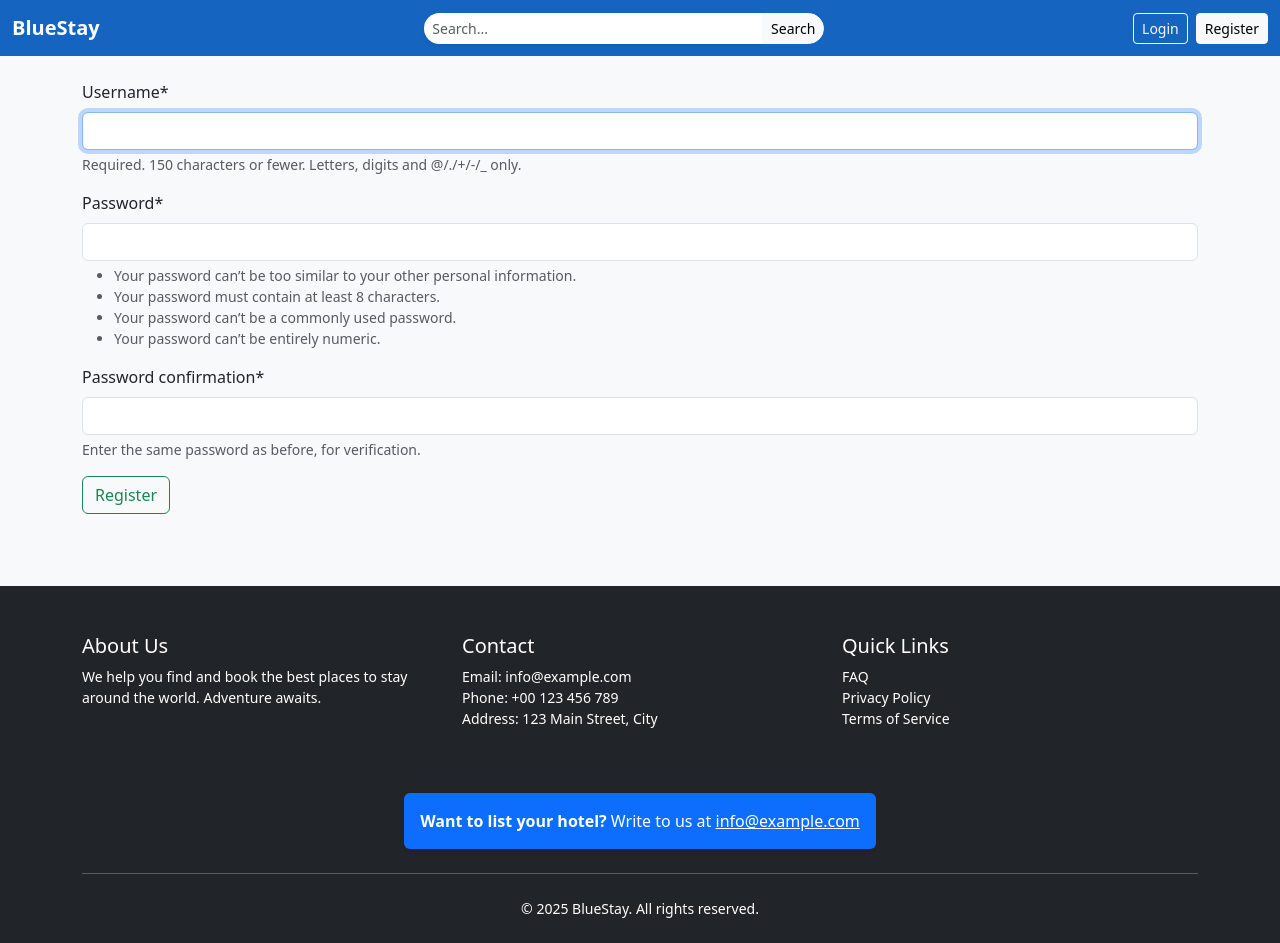
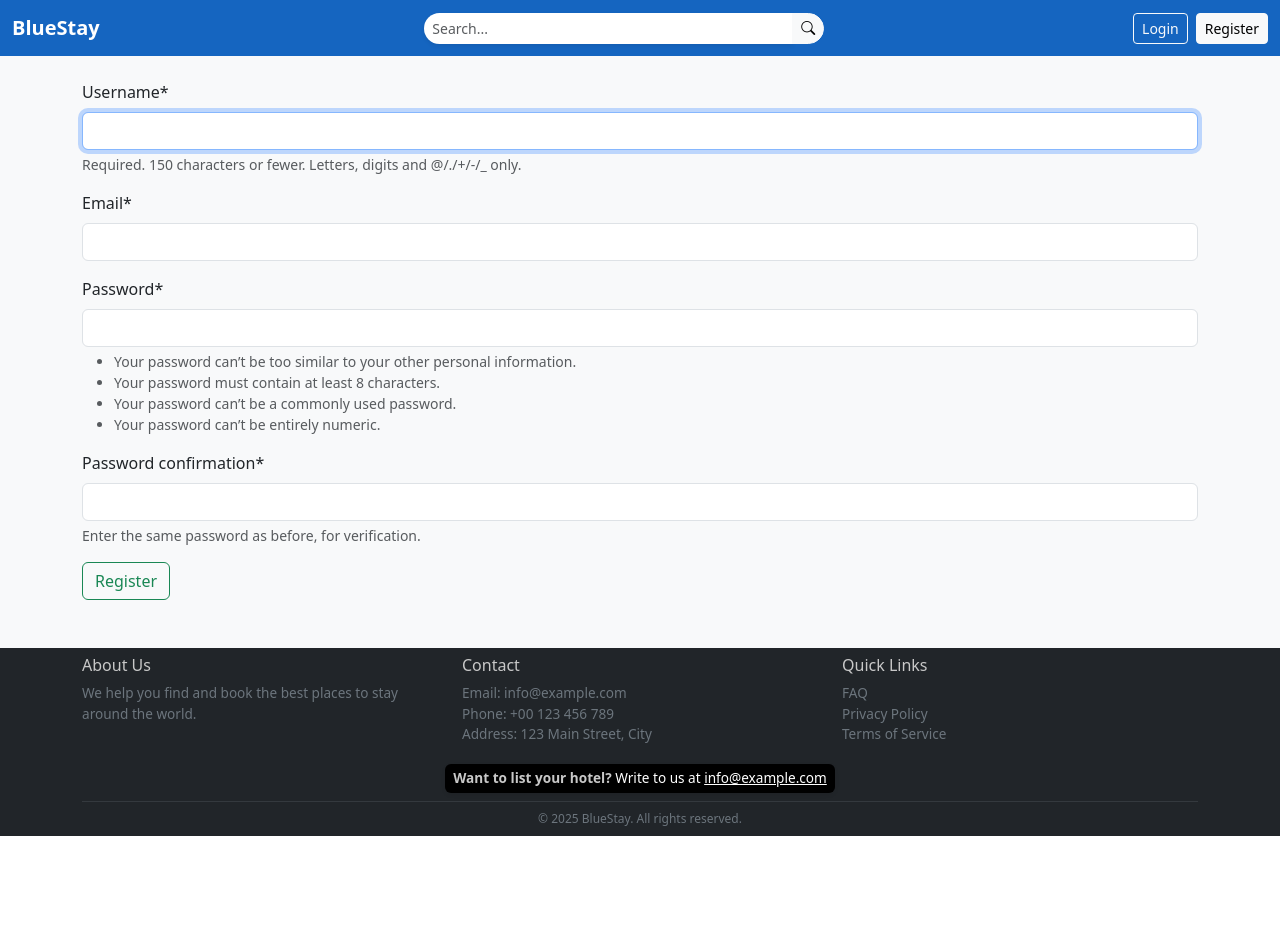
Before and after one commit to MoNaK-Wales/booking-django, a Django app: page /auth/register/ in a window 1280 px wide. After the commit the page ends 836 px from the top, so only its background shows below. Run offline with Django 5.2, Linux system fonts and the light colour scheme; some libraries are stand-ins or nearby versions.

Commit message:
profile edit + footer

```diff
--- a/auth_users/forms.py
+++ b/auth_users/forms.py
@@ -4,3 +4,15 @@ from django import forms
 
 class CustomUserCreationForm(UserCreationForm):
     email = forms.EmailField(required=True)
+
+    class Meta:
+        model = User
+        fields = ["username", "email", "password1", "password2"]
+
+
+class ProfileUpdateForm(forms.ModelForm):
+    email = forms.EmailField(required=True)
+
+    class Meta:
+        model = User
+        fields = ["username", "email"]
--- a/auth_users/urls.py
+++ b/auth_users/urls.py
@@ -8,4 +8,5 @@ urlpatterns = [
     path('register/', views.register, name='register'),
     path('login/', views.login_user, name='login'),
     path('logout/', views.logout_user, name='logout'),
+    path('edit/', views.edit_profile, name='edit_profile'),
 ]
--- a/auth_users/views.py
+++ b/auth_users/views.py
@@ -1,7 +1,8 @@
 from django.shortcuts import render, redirect
-from django.contrib.auth import login, authenticate, logout
-from django.contrib.auth.forms import UserCreationForm, AuthenticationForm
+from django.contrib.auth import login, authenticate, logout, get_user_model
+from django.contrib.auth.forms import AuthenticationForm
 from django.contrib import messages
+from .forms import CustomUserCreationForm, ProfileUpdateForm
 
 # Create your views here.
 def register(request):
@@ -9,13 +10,13 @@ def register(request):
         return redirect('main:locations')
 
     if request.method == 'POST':
-        form = UserCreationForm(request.POST)
+        form = CustomUserCreationForm(request.POST)
         if form.is_valid():
             user = form.save()
             login(request, user)
             return redirect('main:locations')
     else:
-        form = UserCreationForm()
+        form = CustomUserCreationForm()
 
     return render(request, 'auth_users/register.html', context={'form': form})
 
@@ -45,3 +46,23 @@ def logout_user(request):
 
     logout(request)
     return redirect('main:home')
+
+
+def edit_profile(request):
+    if not request.user.is_authenticated:
+        return redirect("auth:login")
+
+    user = get_user_model().objects.get(id=request.user.id)
+
+    if request.method == "POST":
+        form = ProfileUpdateForm(data=request.POST, instance=user)
+        if form.is_valid():
+            form.save()
+            messages.success(request, "Профіль оновлено успішно.")
+            return redirect("main:profile")
+        else:
+            messages.error(request, "Неправильні дані профілю.")
+    else:
+        form = ProfileUpdateForm(instance=user)
+
+    return render(request, "auth_users/edit.html", context={"form": form})
--- a/templates/base.html
+++ b/templates/base.html
@@ -5,6 +5,7 @@
     <meta name="viewport" content="width=device-width, initial-scale=1.0">
     <title>Booking</title>
     <link href="https://cdn.jsdelivr.net/npm/bootstrap@5.3.7/dist/css/bootstrap.min.css" rel="stylesheet" integrity="sha384-LN+7fdVzj6u52u30Kp6M/trliBMCMKTyK833zpbD+pXdCLuTusPj697FH4R/5mcr" crossorigin="anonymous">
+    <link rel="stylesheet" href="https://cdn.jsdelivr.net/npm/bootstrap-icons@1.11.1/font/bootstrap-icons.css">
     <style>
         html, body {
             height: 100%;
--- a/templates/footer.html
+++ b/templates/footer.html
@@ -1,43 +1,44 @@
-<footer class="bg-dark text-white mt-5 pt-5 pb-4">
+<footer class="bg-dark text-secondary mt-4 pt-2 pb-2" style="font-size: 0.85rem;">
     <div class="container">
         <div class="row text-center text-md-start">
-            <div class="col-md-4 mb-4">
-                <h5>About Us</h5>
-                <p class="small">
-                    We help you find and book the best places to stay around the world. Adventure awaits.
+            <div class="col-md-4 mb-2">
+                <h6 style="color:#c8c8c8;">About Us</h6>
+                <p class="mb-1">
+                    We help you find and book the best places to stay around the world.
                 </p>
             </div>
 
-            <div class="col-md-4 mb-4">
-                <h5>Contact</h5>
-                <ul class="list-unstyled small">
+            <div class="col-md-4 mb-2">
+                <h6 style="color:#c8c8c8;">Contact</h6>
+                <ul class="list-unstyled mb-1">
                     <li>Email: info@example.com</li>
                     <li>Phone: +00 123 456 789</li>
                     <li>Address: 123 Main Street, City</li>
                 </ul>
             </div>
 
-            <div class="col-md-4 mb-4">
-                <h5>Quick Links</h5>
-                <ul class="list-unstyled small">
-                    <li><a href="#" class="text-white text-decoration-none">FAQ</a></li>
-                    <li><a href="#" class="text-white text-decoration-none">Privacy Policy</a></li>
-                    <li><a href="#" class="text-white text-decoration-none">Terms of Service</a></li>
+            <div class="col-md-4 mb-2">
+                <h6 style="color:#c8c8c8;">Quick Links</h6>
+                <ul class="list-unstyled mb-1">
+                    <li><a href="#" class="text-secondary text-decoration-none">FAQ</a></li>
+                    <li><a href="#" class="text-secondary text-decoration-none">Privacy Policy</a></li>
+                    <li><a href="#" class="text-secondary text-decoration-none">Terms of Service</a></li>
                 </ul>
             </div>
         </div>
 
-        <div class="row mt-4">
+        <div class="row mt-2">
             <div class="col text-center">
-                <div class="bg-primary text-white p-3 rounded shadow-sm d-inline-block">
-                    <strong>Want to list your hotel?</strong> Write to us at <a href="mailto:info@example.com" class="text-white text-decoration-underline">info@example.com</a>
+                <div class="bg-black text-white px-2 py-1 rounded shadow-sm d-inline-block">
+                    <strong style="color:#c8c8c8;">Want to list your hotel?</strong>
+                    Write to us at <a href="mailto:info@example.com" class="text-white text-decoration-underline">info@example.com</a>
                 </div>
             </div>
         </div>
 
-        <hr class="border-light my-4">
+        <hr class="border-secondary my-2">
 
-        <div class="text-center small">
+        <div class="text-center text-secondary" style="font-size: 0.75rem;">
             &copy; 2025 BlueStay. All rights reserved.
         </div>
     </div>
--- a/templates/header.html
+++ b/templates/header.html
@@ -9,7 +9,7 @@
                        placeholder="Search..." aria-label="Search"
                        style="border-radius: 999px 0 0 999px;">
                 <button class="btn btn-light btn-sm" type="submit" style="border-radius: 0 999px 999px 0;">
-                    Search
+                    <i class="bi bi-search"></i>
                 </button>
             </div>
         </form>
```
Also changed, not shown: templates/auth_users/edit.html (added, +9 -0 lines), templates/booking/profile.html (+12 -3 lines), db.sqlite3.
